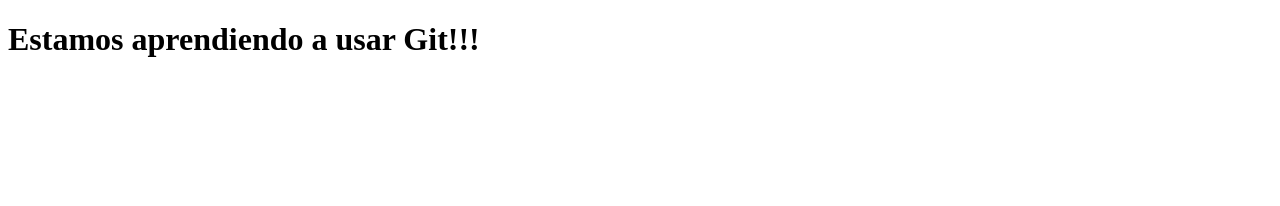
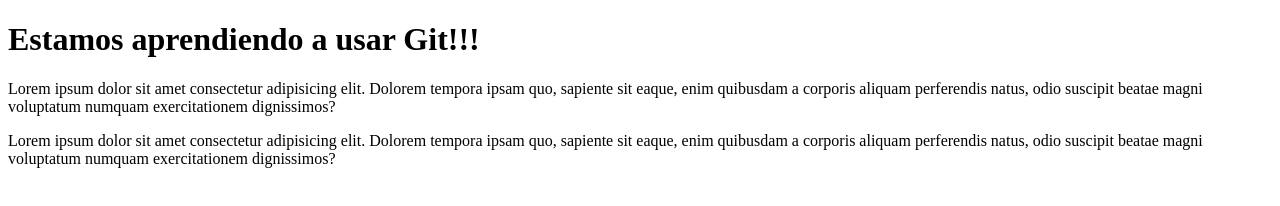
Before and after one commit to ahagrafica/git-session2, a plain HTML site: page index.html in a window 1280 px wide. Drawn offline with Linux system fonts and the light colour scheme.

Commit message:
add text to html

```diff
--- a/index.html
+++ b/index.html
@@ -8,5 +8,9 @@
 </head>
 <body>
     <h1>Estamos aprendiendo a usar Git!!!</h1>
+
+    <p>Lorem ipsum dolor sit amet consectetur adipisicing elit. Dolorem tempora ipsam quo, sapiente sit eaque, enim quibusdam a corporis aliquam perferendis natus, odio suscipit beatae magni voluptatum numquam exercitationem dignissimos?</p>
+
+    <p>Lorem ipsum dolor sit amet consectetur adipisicing elit. Dolorem tempora ipsam quo, sapiente sit eaque, enim quibusdam a corporis aliquam perferendis natus, odio suscipit beatae magni voluptatum numquam exercitationem dignissimos?</p>
 </body>
 </html>
```
